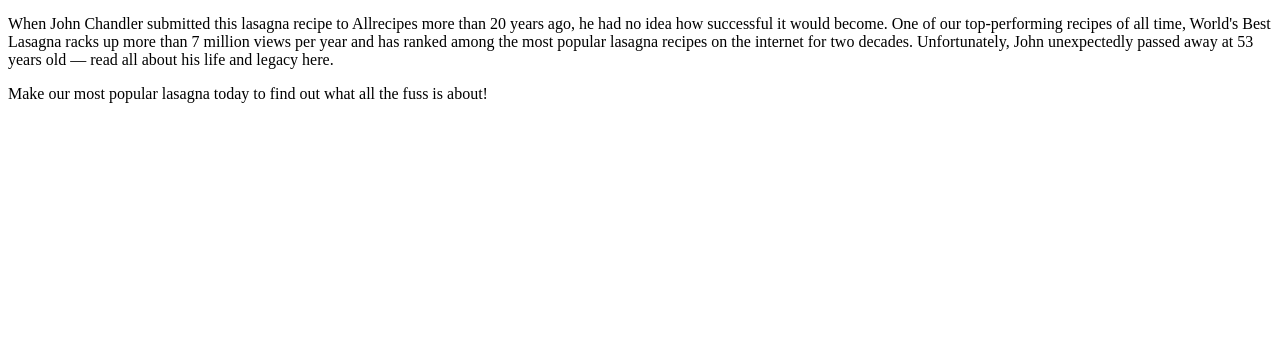
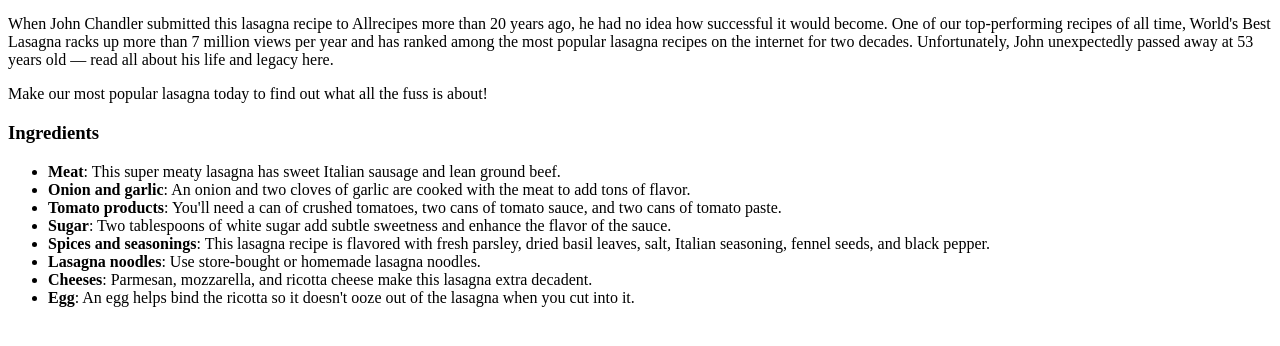
Before and after one commit to Freeboy17/odin-recipes, a plain HTML site: page recipes/lasagna.html in a window 1280 px wide. Shown: the part 428-774 px from the top of the page. Drawn offline with Linux system fonts and the light colour scheme.

Commit message:
Added ingredients

```diff
--- a/recipes/lasagna.html
+++ b/recipes/lasagna.html
@@ -8,4 +8,17 @@
     <p>When John Chandler submitted this lasagna recipe to Allrecipes more than 20 years ago, he had no idea how successful it would become. One of our top-performing recipes of all time, World's Best Lasagna racks up more than 7 million views per year and has ranked among the most popular lasagna recipes on the internet for two decades. Unfortunately, John unexpectedly passed away at 53 years old — read all about his life and legacy here.</p>
     <p>Make our most popular lasagna today to find out what all the fuss is about!</p>
 </div>
+<div>
+    <h3>Ingredients</h3>
+    <ul>
+        <li><b>Meat</b>: This super meaty lasagna has sweet Italian sausage and lean ground beef.</li>
+        <li><b>Onion and garlic</b>: An onion and two cloves of garlic are cooked with the meat to add tons of flavor.</li>
+        <li><b>Tomato products</b>: You'll need a can of crushed tomatoes, two cans of tomato sauce, and two cans of tomato paste.</li>
+        <li><b>Sugar</b>: Two tablespoons of white sugar add subtle sweetness and enhance the flavor of the sauce.</li>
+        <li><b>Spices and seasonings</b>: This lasagna recipe is flavored with fresh parsley, dried basil leaves, salt, Italian seasoning, fennel seeds, and black pepper.</li>
+        <li><b>Lasagna noodles</b>: Use store-bought or homemade lasagna noodles.</li>
+        <li><b>Cheeses</b>: Parmesan, mozzarella, and ricotta cheese make this lasagna extra decadent.</li>
+        <li><b>Egg</b>: An egg helps bind the ricotta so it doesn't ooze out of the lasagna when you cut into it.</li>
+    </ul>
+</div>
 </html>
```
